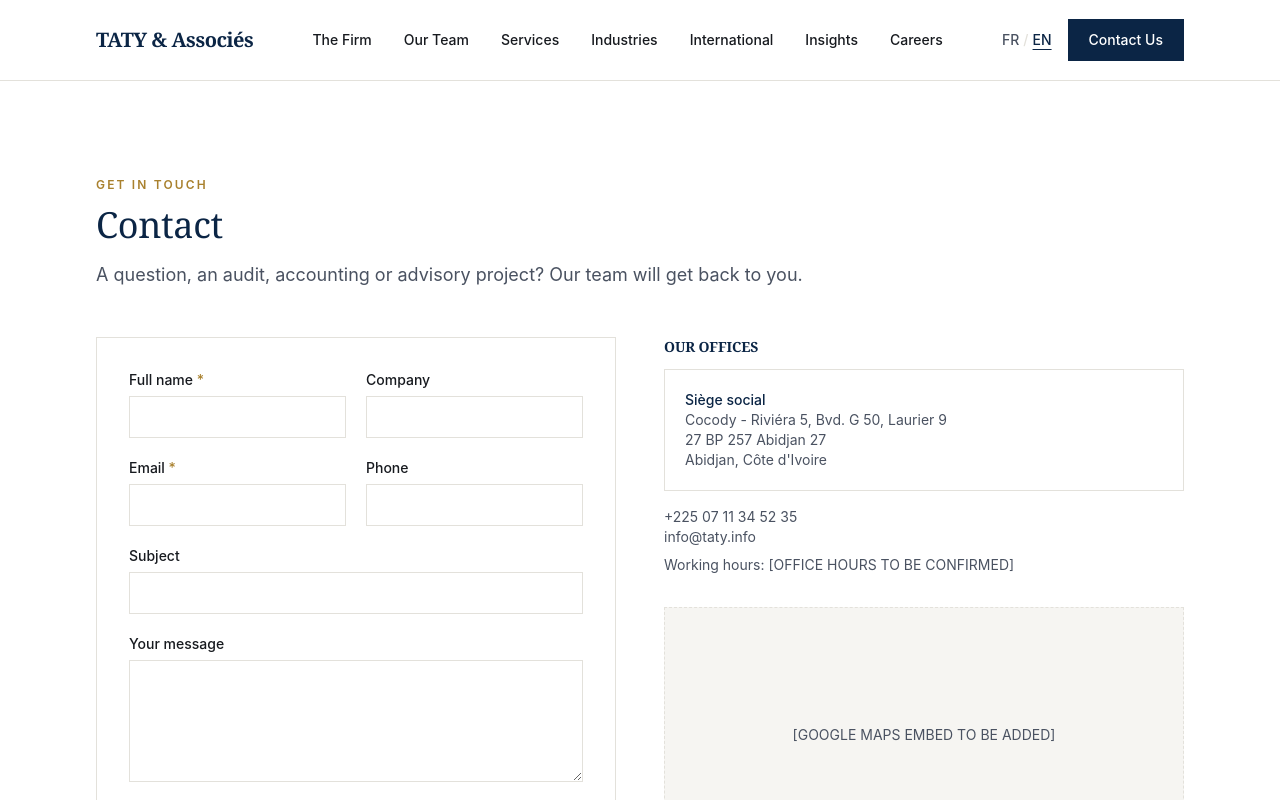
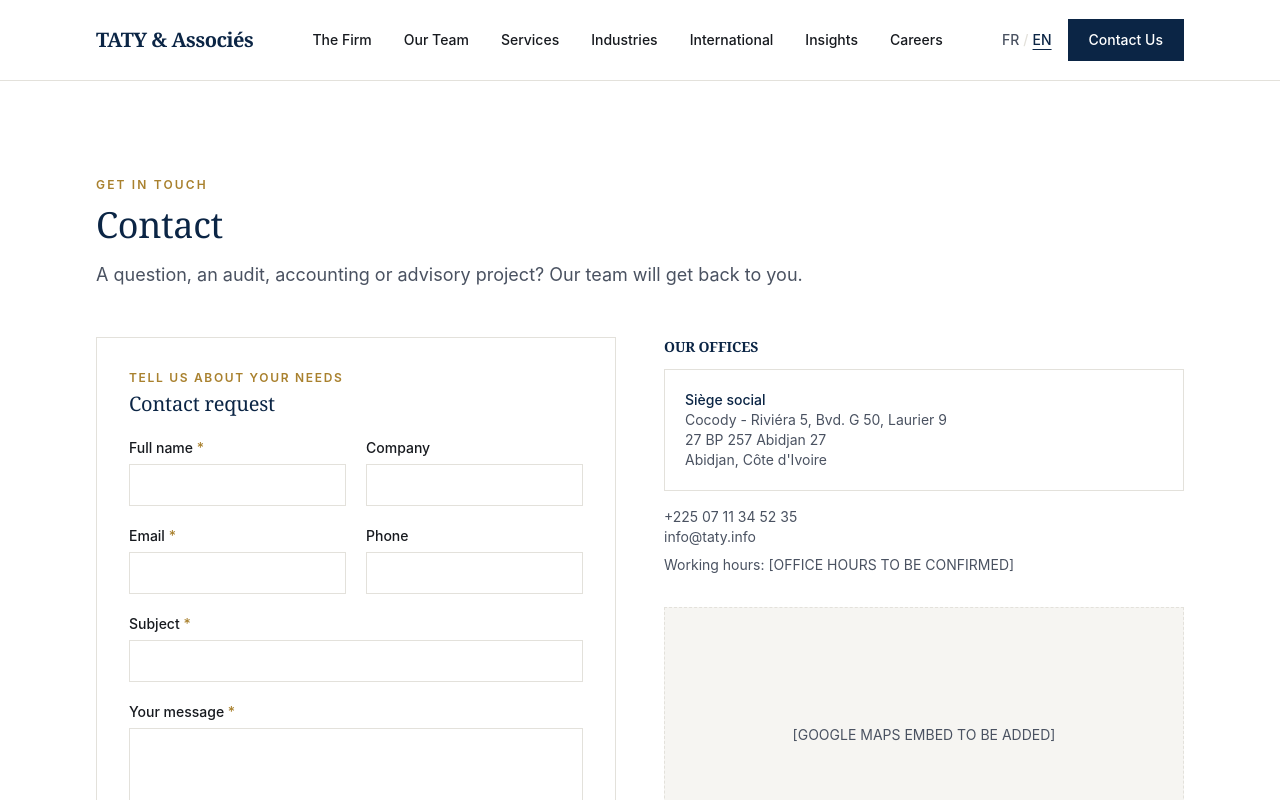
Before and after one commit to kyayoun-sudo/taty-website, a Next.js app: page /en/contact in a window 1280 px wide. Shown: the top 800 px of the page. Built offline with nearby package versions, Linux system fonts and the light colour scheme.

Commit message:
Add initialSubject and initialMessage props to ContactForm

```diff
--- a/components/sections/ContactForm.tsx
+++ b/components/sections/ContactForm.tsx
@@ -3,7 +3,17 @@
 import { useState } from "react";
 import type { Dictionary, Locale } from "@/lib/i18n";
 
-export function ContactForm({ dict }: { dict: Dictionary; locale: Locale }) {
+export function ContactForm({
+  dict,
+  locale,
+  initialSubject = "",
+  initialMessage = "",
+}: {
+  dict: Dictionary;
+  locale: Locale;
+  initialSubject?: string;
+  initialMessage?: string;
+}) {
   const [submitted, setSubmitted] = useState(false);
 
   return (
@@ -14,19 +24,68 @@ export function ContactForm({ dict }: { dict: Dictionary; locale: Locale }) {
       }}
       className="flex flex-col gap-5 border border-line bg-paper p-8"
     >
+      <div>
+        <p className="mb-1 text-xs font-semibold uppercase tracking-[0.14em] text-brand-accent">
+          {locale === "fr"
+            ? "Parlez-nous de votre besoin"
+            : "Tell us about your needs"}
+        </p>
+
+        <h2 className="text-xl font-medium text-brand-primary">
+          {locale === "fr"
+            ? "Demande de contact"
+            : "Contact request"}
+        </h2>
+      </div>
+
       <div className="grid gap-5 sm:grid-cols-2">
-        <Field label={dict.contact.formName} name="name" required />
-        <Field label={dict.contact.formCompany} name="company" />
-        <Field label={dict.contact.formEmail} name="email" type="email" required />
-        <Field label={dict.contact.formPhone} name="phone" type="tel" />
+        <Field
+          label={dict.contact.formName}
+          name="name"
+          required
+        />
+
+        <Field
+          label={dict.contact.formCompany}
+          name="company"
+        />
+
+        <Field
+          label={dict.contact.formEmail}
+          name="email"
+          type="email"
+          required
+        />
+
+        <Field
+          label={dict.contact.formPhone}
+          name="phone"
+          type="tel"
+        />
       </div>
-      <Field label={dict.contact.formSubject} name="subject" />
+
+      <Field
+        label={dict.contact.formSubject}
+        name="subject"
+        defaultValue={initialSubject}
+        required
+      />
+
       <div>
-        <label className="mb-1.5 block text-sm font-medium text-ink">{dict.contact.formMessage}</label>
+        <label
+          className="mb-1.5 block text-sm font-medium text-ink"
+          htmlFor="message"
+        >
+          {dict.contact.formMessage}
+          <span className="text-brand-accent"> *</span>
+        </label>
+
         <textarea
+          id="message"
           name="message"
-          rows={5}
+          rows={7}
           required
+          defaultValue={initialMessage}
           className="w-full border border-line bg-paper px-4 py-2.5 text-sm outline-none focus:border-brand-accent"
         />
       </div>
@@ -40,9 +99,9 @@ export function ContactForm({ dict }: { dict: Dictionary; locale: Locale }) {
 
       {submitted && (
         <p className="text-sm text-status-confirmed">
-          Ce formulaire est une maquette fonctionnelle : la soumission n&apos;est pas encore connectée à une
-          messagerie ou un CRM. / This form is a functional mock-up: submission is not yet wired to an email
-          service or CRM.
+          {locale === "fr"
+            ? "Merci. Votre demande a bien été préparée."
+            : "Thank you. Your request has been prepared."}
         </p>
       )}
     </form>
@@ -54,23 +113,35 @@ function Field({
   name,
   type = "text",
   required = false,
+  defaultValue = "",
 }: {
   label: string;
   name: string;
   type?: string;
   required?: boolean;
+  defaultValue?: string;
 }) {
   return (
     <div>
-      <label className="mb-1.5 block text-sm font-medium text-ink" htmlFor={name}>
+      <label
+        className="mb-1.5 block text-sm font-medium text-ink"
+        htmlFor={name}
+      >
         {label}
-        {required && <span className="text-brand-accent"> *</span>}
+
+        {required && (
+          <span className="text-brand-accent">
+            {" "}*
+          </span>
+        )}
       </label>
+
       <input
         id={name}
         name={name}
         type={type}
         required={required}
+        defaultValue={defaultValue}
         className="w-full border border-line bg-paper px-4 py-2.5 text-sm outline-none focus:border-brand-accent"
       />
     </div>
```
